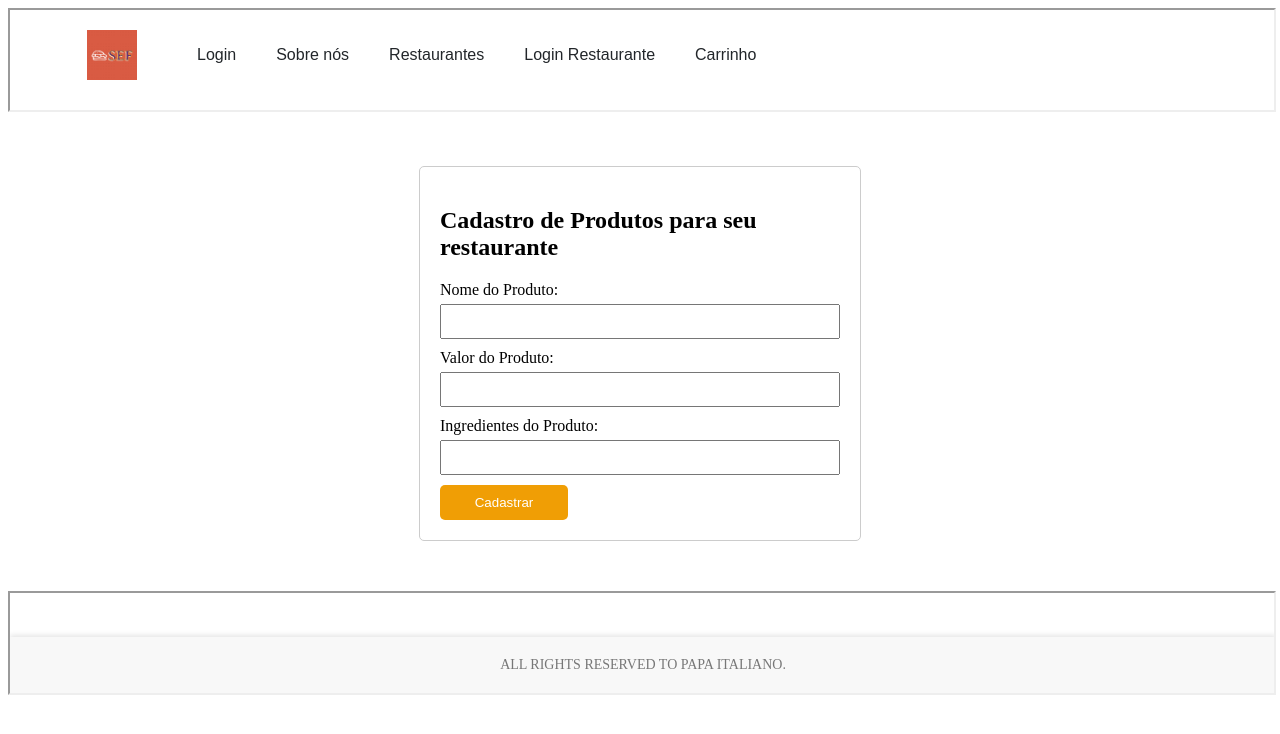
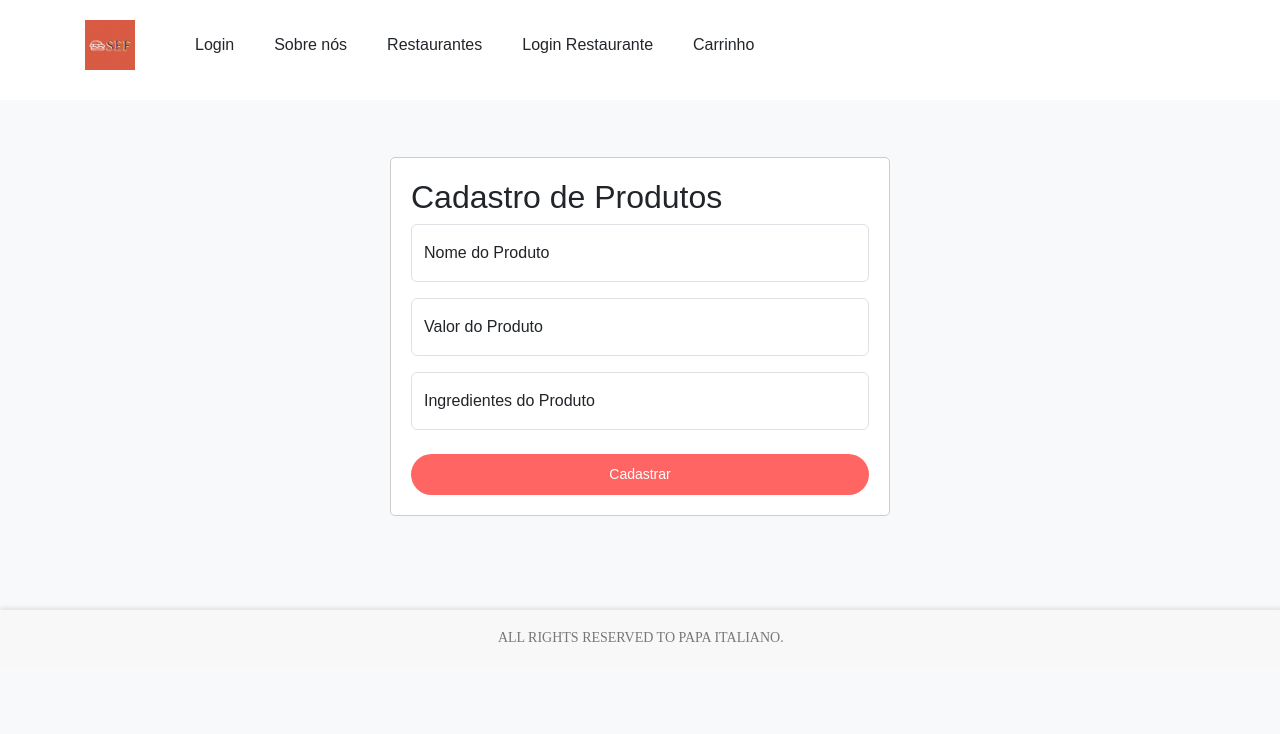
Before and after one commit to GiuliaVerse/Sem-Esperar-em-Filas, a PHP site: page /Components/ProductPage/Products.html in a window 1280 px wide. Shown: the top 734 px of the page. Run offline with PHP 8.4, Linux system fonts and the light colour scheme.

Commit message:
Pagina de Produtos alterado

```diff
--- a/Components/ProductPage/Products.css
+++ b/Components/ProductPage/Products.css
@@ -1,47 +1,66 @@
+/* Estilização geral do corpo da página */
+body {
+    margin: 0;
+    font-family: 'Arial', sans-serif;
+    background-color: #f8f9fa;
+}
+
+/* Container principal que envolve o conteúdo da página */
 .container {
-    max-width: 400px;
+    max-width: 500px;
     margin: 50px auto;
     padding: 20px;
     border: 1px solid #ccc;
     border-radius: 5px;
+    background-color: #ffffff;
 }
 
+/* Estilização dos rótulos dos campos */
 label {
     display: block;
     margin-bottom: 5px;
 }
 
+/* Estilização dos inputs dentro da área de formulário */
 input {
     width: 100%;
-    margin-bottom: 10px;
-    padding: 8px;
+    padding: 12px;
+    border-radius: 8px;
+    border: 1px solid #ccc;
     box-sizing: border-box;
+    margin-bottom: 15px;
 }
 
-button {
-    width: 32%;
-    padding: 10px;
-    background-color: hsl(39, 96%, 48%);
-    color: #fff;
-    border: none;
-    border-radius: 5px;
-    cursor: pointer;
+/* Contêiner para os botões */
+.btns {
+    display: flex;
+    justify-content: space-between;
+    gap: 10px;
 }
 
-button + button {
-    margin-left: 4%;
+/* Estilização dos botões */
+.btn-cadastrar, .btn-back {
+    background-color: #ff6663;
+    color: white;
+    font-size: 14px;
+    padding: 10px 15px;
+    border-radius: 100px;
+    border: none;
+    cursor: pointer;
+    transition: background-color 0.3s;
+    flex: 1;
 }
 
-#message {
-    margin-top: 10px;
-    font-weight: bold;
+/* Estilização do estado hover dos botões */
+.btn-cadastrar:hover, .btn-back:hover {
+    background-color: rgb(216, 73, 73);
 }
 
-.img {
-    width: 10px;
-    height: 10px;
+/* Estilização para campos inválidos */
+.is-invalid {
+    border-color: #dc3545;
 }
 
-.banner {
-    z-index: 1;
+.is-invalid:focus {
+    box-shadow: 0 0 0 .2rem rgba(220, 53, 69, .25);
 }
--- a/Components/ProductPage/Products.html
+++ b/Components/ProductPage/Products.html
@@ -4,28 +4,38 @@
 <head>
     <meta charset="UTF-8">
     <meta name="viewport" content="width=device-width, initial-scale=1.0">
-    <title>Restaurant Registration</title>
+    <title>Cadastro de Produtos</title>
+    <link href="https://cdn.jsdelivr.net/npm/bootstrap@5.3.3/dist/css/bootstrap.min.css" rel="stylesheet" integrity="sha384-QWTKZyjpPEjISv5WaRU9OFeRpok6YctnYmDr5pNlyT2bRjXh0JMhjY6hW+ALEwIH" crossorigin="anonymous">
     <link rel="stylesheet" href="Products.css">
 </head>
+
 <header>
-  <iframe src="../Header/NavBar/navBar.php" width="100%" height="100"></iframe>
+    <iframe src="../Header/NavBar/navBar.php" width="100%" height="100"></iframe>
 </header>
+
 <body>
     <div class="container">
-        <h2>Cadastro de Produtos para seu restaurante</h2>
+        <h2>Cadastro de Produtos</h2>
         <form id="productsRegistrationForm">
-            <label for="restaurantName">Nome do Produto:</label>
-            <input type="text" id="NomeProduto" name="NomeProduto" required>
+            <div class="form-floating mb-3">
+                <input type="text" class="form-control" id="NomeProduto" name="NomeProduto" placeholder="Nome do Produto" required>
+                <label for="NomeProduto">Nome do Produto</label>
+            </div>
+            <div class="form-floating mb-3">
+                <input type="text" class="form-control" id="ValorProduto" name="ValorProduto" placeholder="Valor do Produto" required>
+                <label for="ValorProduto">Valor do Produto</label>
+            </div>
+            <div class="form-floating mb-3">
+                <input type="text" class="form-control" id="Ingredientes" name="Ingredientes" placeholder="Ingredientes do Produto" required>
+                <label for="Ingredientes">Ingredientes do Produto</label>
+            </div>
+        </form>
 
-            <label for="ownerName">Valor do Produto:</label>
-            <input type="text" id="ValorProduto" name="ValorProduto" required>
+        <div class="btns d-flex justify-content-between mt-4">
+            <button class="btn-cadastrar btn" type="button" onclick="validarCadastroProduto()">Cadastrar</button>
+        </div>
+    </div>
 
-            <label for="email">Ingredientes do Produto:</label>
-            <input type="email" id="Ingredientes" name="Ingredientes" required>
-
-            <button type="button" onclick="validarCadastroProduto()">Cadastrar</button>
-        </form>
-    </div>
     <script src="Products.js"></script>
     <iframe src="../Footer/footer.html" width="100%" height="100"></iframe>
 </body>
--- a/Components/ProductPage/Products.js
+++ b/Components/ProductPage/Products.js
@@ -5,33 +5,87 @@
     // Cria um objeto FormData que contém todos os dados do formulário selecionado
     const formData = new FormData(formulario);
 
+    const inputs = formulario.querySelectorAll('input');
+    let valid = true;
+
+    // Remove a classe de erro dos campos existentes
+    inputs.forEach(input => {
+        input.classList.remove('is-invalid');
+    });
+
+    // Verifica se todos os campos obrigatórios estão preenchidos
+    inputs.forEach(input => {
+        if (input.value.trim() === '') {
+            input.classList.add('is-invalid');
+            valid = false;
+        }
+    });
+
+    // Verifica se o campo Valor do Produto está preenchido
+    const valorProdutoInput = document.getElementById('ValorProduto');
+    const valorProduto = valorProdutoInput.value.replace('R$ ', '').replace(',', '.'); // Troca a vírgula por um ponto
+    formData.set('ValorProduto', valorProduto); // Atualiza o valor no FormData
+
+    // Aqui você pode adicionar qualquer outra validação que desejar
+    if (!valorProdutoInput.value.trim()) {
+        alert('Por favor, insira o valor do produto.');
+        valorProdutoInput.classList.add('is-invalid');
+        valid = false;
+    }
+
+    if (!valid) {
+        alert('Por favor, preencha todos os campos obrigatórios corretamente.');
+        return;
+    }
+
     // Envia os dados do formulário para o servidor usando a API Fetch
-      fetch("products.php", {  // Faz uma requisição HTTP para o arquivo "products.php" no servidor
-          method: "POST",      // Define o método da requisição como POST para enviar os dados
-          body: formData       // O corpo da requisição é o objeto FormData contendo os dados do formulário
+    fetch("products.php", {
+        method: "POST",
+        body: formData
     })
-      .then((response) => response.json())  // Converte a resposta recebida do servidor para o formato JSON
+    .then((response) => response.json())
     .then((data) => {
         // Verifica se a resposta JSON indica sucesso
         if (data.success) {
             // Se o produto foi cadastrado com sucesso, exibe um alerta para o usuário
             alert("Produto cadastrado, será alocado a página assim que possível!");
-
+            formulario.reset(); // Reseta o formulário após o cadastro
             // Redireciona o usuário para a página de menu após o cadastro do produto
             window.location.href = "../menu/menu.html";
         } else {
             // Se houve um erro no cadastro, exibe a mensagem de erro retornada pelo servidor
-              document.getElementById("mensagem").innerHTML = data.mensagem;
+            alert('Erro: ' + data.message);
         }
     })
     .catch((error) => {
         // Captura e lida com qualquer erro que ocorrer durante a requisição
-          console.error("Erro:", error);  // Loga o erro no console para depuração
-          alert("Ocorreu um erro ao enviar o formulário.");  // Exibe um alerta de erro para o usuário
+        console.error("Erro:", error);
+        alert("Ocorreu um erro ao enviar o formulário.");
     });
 }
 
-  function menu() {
-      // Redireciona o usuário para a página de menu quando a função "menu" é chamada
-      window.location.href = "components/menu/menu.html";
+document.addEventListener('DOMContentLoaded', function() {
+    const valorProdutoInput = document.getElementById('ValorProduto');
+
+    // Função para formatar o valor do produto no formato R$ XXX,XX
+    function formatarValor(valor) {
+        valor = valor.replace(/\D/g, ''); // Remove tudo que não for número
+        if (valor.length > 2) {
+            valor = valor.slice(0, -2) + ',' + valor.slice(-2); // Insere a vírgula para separar as casas decimais
         }
+        return 'R$ ' + valor;
+    }
+
+    // Formata o valor do produto enquanto o usuário digita
+    valorProdutoInput.addEventListener('input', function() {
+        let rawValue = this.value.replace('R$ ', '').replace(',', ''); // Remove prefixo e vírgula para processamento
+        this.value = formatarValor(rawValue);
+
+        // Limita a quantidade de dígitos antes e depois da vírgula
+        let value = rawValue;
+        if (value.length > 5) {
+            value = value.slice(0, 5);
+        }
+        this.value = formatarValor(value);
+    });
+});
```
Lines whose indentation alone changed are shown as unchanged.
